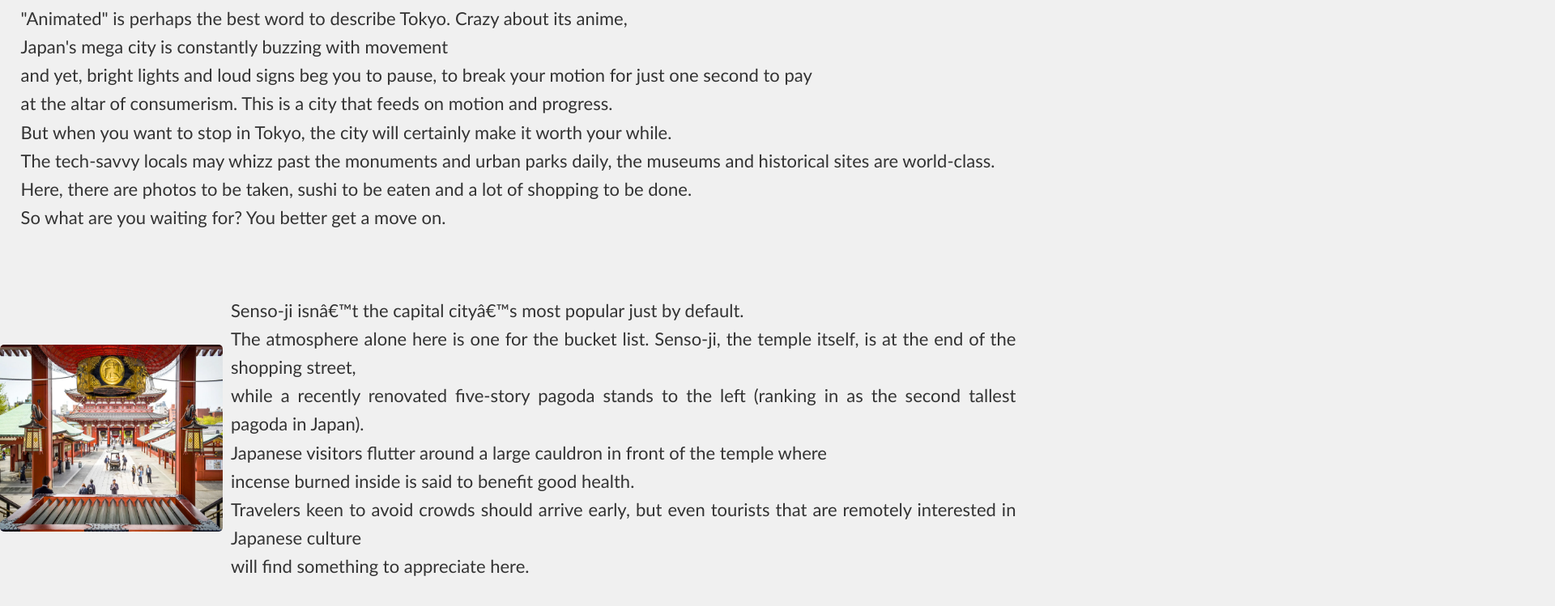
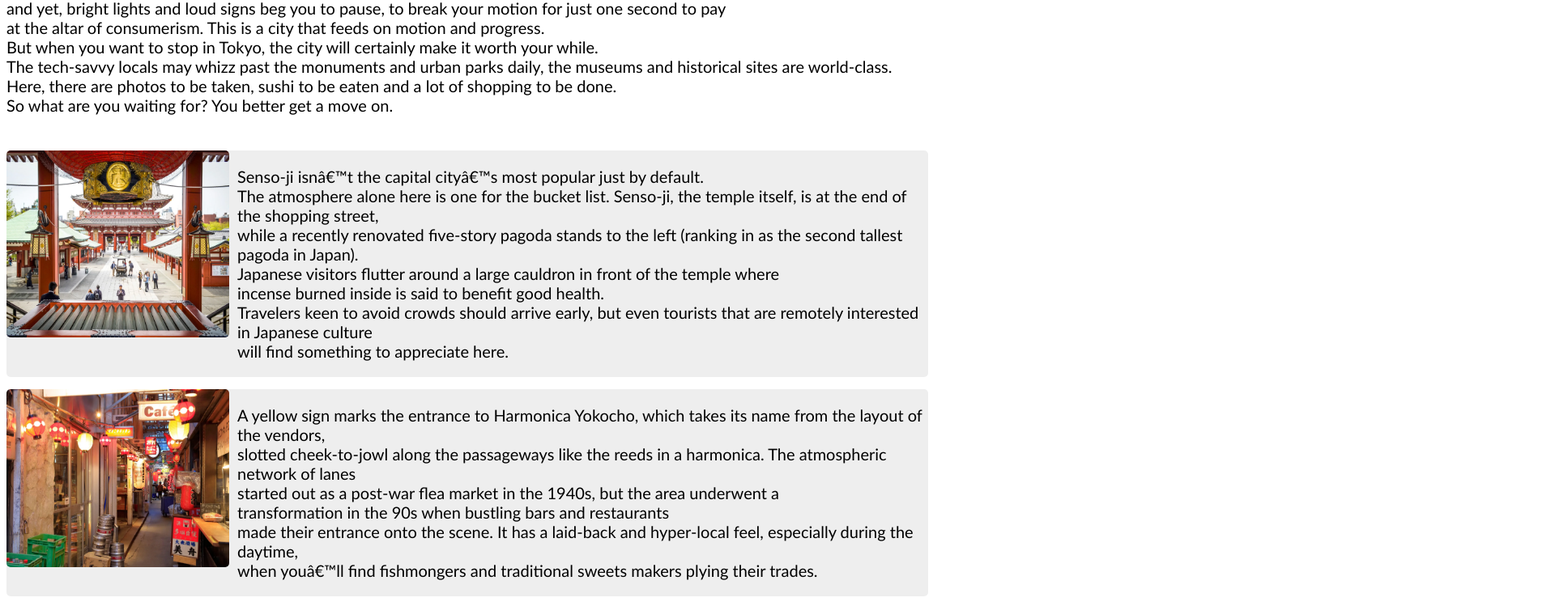
Before and after one commit to melllow1/proj, a plain HTML site: page japan.htm in a window 1280 px wide. Shown: the part 667-1416 px from the top of the page at 81% size, 1920 px wide, since content can reach past the window. Drawn offline with Linux system fonts and the light colour scheme.

Commit message:
Update japan.htm

```diff
--- a/japan.htm
+++ b/japan.htm
@@ -19,7 +19,7 @@
 <h1 id="headingjp">Japan</h1>
 <head>
     <meta charset="UTF-8">
-    <link id="stylesheet" rel="stylesheet" href="style.css">
+    <link id="stylesheet" rel="stylesheet" href="CSS/style.css">
     <script src="script.js"></script>
     <link rel="scriptsheet" href="script.js">
 
```
